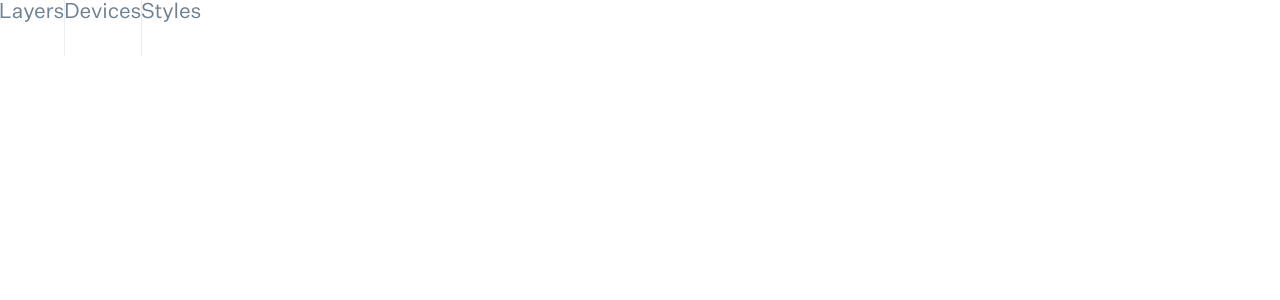
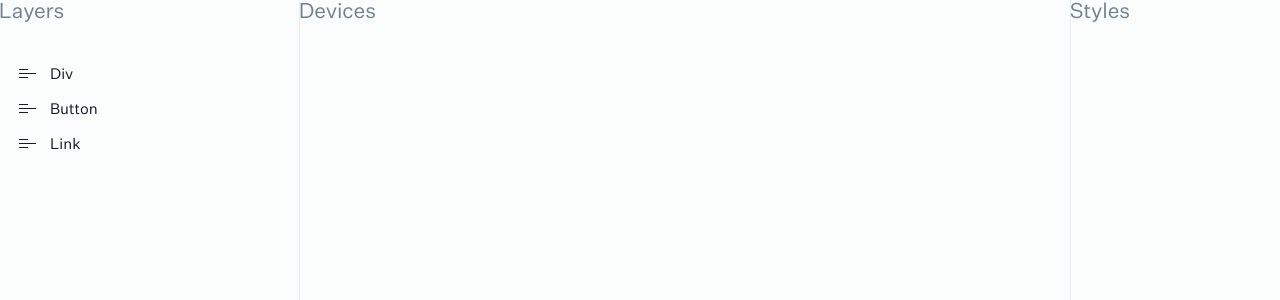
Before and after one commit to alobato/modulz-styled, a React (Create React App) app: page / in a window 1280 px wide. Shown: the top 300 px of the page. Built offline with nearby package versions, Linux system fonts and the light colour scheme.

Commit message:
Tweak ListItem

```diff
--- a/src/Composer.js
+++ /dev/null
@@ -1,52 +0,0 @@
-import React, { Component } from 'react';
-
-import Box from './components/Box.js';
-import Section from './components/Section.js';
-import Container from './components/Container.js';
-import Text from './components/Text.js';
-import Heading from './components/Heading.js';
-import Divider from './components/Divider.js';
-import Grid from './components/Grid.js';
-import Image from './components/Image.js';
-import Badge from './components/Badge.js';
-import Input from './components/Input.js';
-import CheckboxButton from './components/CheckboxButton.js';
-import ToggleButton from './components/ToggleButton.js';
-import Switch from './components/Switch.js';
-import Slider from './components/Slider.js';
-import Select from './components/Select.js';
-import Flexbox from './components/Flexbox.js';
-import List from './components/List.js';
-import ListItem from './components/ListItem.js';
-import LinkItem from './components/LinkItem.js';
-import Button from './components/Button.js';
-import LinesButton from './components/LinesButton.js';
-
-class Composer extends Component {
-  render() {
-    return (
-      <div
-        style={{height: '100%'}}>
-        <Flexbox>
-          <Box br bcgray300>
-            <Heading size2 gray600 mb6>
-              Layers
-            </Heading>
-          </Box>
-          <Box>
-            <Heading size2 gray600 mb6>
-              Devices
-            </Heading>
-          </Box>
-          <Box bl bcgray300>
-            <Heading size2 gray600 mb6>
-              Styles
-            </Heading>
-          </Box>
-        </Flexbox>
-      </div>
-    );
-  }
-}
-
-export default Composer;
--- /dev/null
+++ b/src/Composer.jsx
@@ -0,0 +1,132 @@
+import React, { Component } from 'react';
+
+import Box from './components/Box.js';
+import Section from './components/Section.js';
+import Container from './components/Container.js';
+import Text from './components/Text.js';
+import Heading from './components/Heading.js';
+import Divider from './components/Divider.js';
+import Grid from './components/Grid.js';
+import Image from './components/Image.js';
+import Badge from './components/Badge.js';
+import Input from './components/Input.js';
+import CheckboxButton from './components/CheckboxButton.js';
+import ToggleButton from './components/ToggleButton.js';
+import Switch from './components/Switch.js';
+import Slider from './components/Slider.js';
+import Select from './components/Select.js';
+import Flexbox from './components/Flexbox.js';
+import List from './components/List.js';
+import ListItem from './components/ListItem.js';
+import LinkItem from './components/LinkItem.js';
+import Button from './components/Button.js';
+import LinesButton from './components/LinesButton.js';
+
+class Composer extends Component {
+  render() {
+    return (
+      <div
+        style={{height: '100%'}}>
+        <Flexbox h100>
+          <Box
+            br
+            bcgray300
+            fs0
+            style={{width: '300px'}}>
+            <Heading
+              size2
+              gray600
+              mb6>
+              Layers
+            </Heading>
+            <List>
+              <LinkItem>
+                <Box
+                  mr2>
+                  <svg
+                    xmlns="http://www.w3.org/2000/svg"
+                    width="25"
+                    height="25"
+                    viewBox="0 0 25 25"
+                    fill="none"
+                    stroke="currentColor"
+                    style={{display: 'block'}}>
+                    <path d="M0 0H9" transform="translate(4 16.5)" />
+                    <path d="M0 0H17" transform="translate(4 12.5)" />
+                    <path d="M0 0H9" transform="translate(4 8.5)" />
+                  </svg>
+                </Box>
+                <Text size2>
+                  Div
+                </Text>
+              </LinkItem>
+              <LinkItem>
+                <Box
+                  mr2>
+                  <svg
+                    xmlns="http://www.w3.org/2000/svg"
+                    width="25"
+                    height="25"
+                    viewBox="0 0 25 25"
+                    fill="none"
+                    stroke="currentColor"
+                    style={{display: 'block'}}>
+                    <path d="M0 0H9" transform="translate(4 16.5)" />
+                    <path d="M0 0H17" transform="translate(4 12.5)" />
+                    <path d="M0 0H9" transform="translate(4 8.5)" />
+                  </svg>
+                </Box>
+                <Text size2>
+                  Button
+                </Text>
+              </LinkItem>
+              <LinkItem>
+                <Box
+                  mr2>
+                  <svg
+                    xmlns="http://www.w3.org/2000/svg"
+                    width="25"
+                    height="25"
+                    viewBox="0 0 25 25"
+                    fill="none"
+                    stroke="currentColor"
+                    style={{display: 'block'}}>
+                    <path d="M0 0H9" transform="translate(4 16.5)" />
+                    <path d="M0 0H17" transform="translate(4 12.5)" />
+                    <path d="M0 0H9" transform="translate(4 8.5)" />
+                  </svg>
+                </Box>
+                <Text size2>
+                  Link
+                </Text>
+              </LinkItem>
+            </List>
+          </Box>
+          <Box
+            fg1>
+            <Heading
+              size2
+              gray600
+              mb6>
+              Devices
+            </Heading>
+          </Box>
+          <Box
+            bl
+            bcgray300
+            fs0
+            style={{width: '210px'}}>
+            <Heading
+              size2
+              gray600
+              mb6>
+              Styles
+            </Heading>
+          </Box>
+        </Flexbox>
+      </div>
+    );
+  }
+}
+
+export default Composer;
--- a/src/components/Box.js
+++ b/src/components/Box.js
@@ -130,6 +130,11 @@ const Box = styled.div`
   ${p => p.bl && css` border-left: 1px solid; `}
 
   ${p => p.bcgray300 && css` border-color: ${theme.GRAY_300}; `}
+
+  ${p => p.fg0 && css` flex-grow: 0; `}
+  ${p => p.fg1 && css` flex-grow: 1; `}
+  ${p => p.fs0 && css` flex-shrink: 0; `}
+  ${p => p.fs1 && css` flex-shrink: 1; `}
 `;
 
 export default Box;
--- a/src/components/ListItem.js
+++ b/src/components/ListItem.js
@@ -12,8 +12,8 @@ const ListItem = styled.li`
   line-height: 1;
   padding-left: ${theme.SPACING_300};
   padding-right: ${theme.SPACING_300};
-  padding-top: ${theme.SPACING_200};
-  padding-bottom: ${theme.SPACING_200};
+  padding-top: ${theme.SPACING_100};
+  padding-bottom: ${theme.SPACING_100};
   text-decoration: none;
   width: 100%;
 
--- a/src/index.css
+++ b/src/index.css
@@ -202,3 +202,7 @@ mark {
 #root {
   height: 100%;
 }
+
+body {
+  background-color: hsl(208, 40%, 99%);
+}
```
